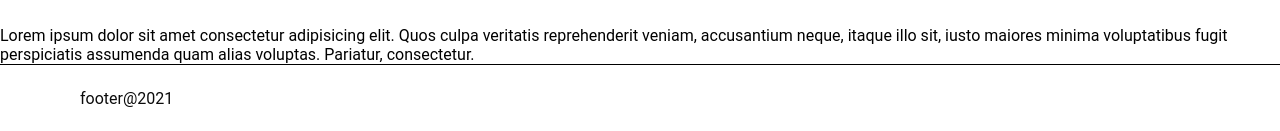
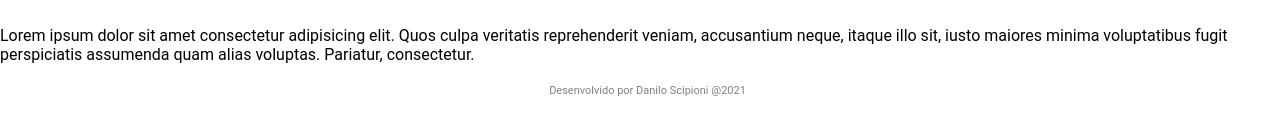
Before and after one commit to daniloscipioni/daniloscipioni-portifolio, a Vue app: page / in a window 1280 px wide. Shown: the part 857-988 px from the top of the page. After the commit the page ends 960 px from the top, so only its background shows below. Built offline with nearby package versions, Linux system fonts and the light colour scheme; what vue-resource would draw is missing.

Commit message:
Footer configurado

```diff
--- a/src/components/shared/footer/Footer.vue
+++ b/src/components/shared/footer/Footer.vue
@@ -1,5 +1,5 @@
 <template>
-    <footer class="footer">Footer@2021</footer>
+    <footer class="footer">{{ $t('footer.text', { name: 'Danilo Scipioni', year: '2021' }) }}</footer>
 </template>
 
 <script>
@@ -30,11 +30,13 @@ export default {
 
 <style scoped >
 .footer {
-  border-top: solid black 1px;
-    background:#f9f9f91b;
-    color: #0c0c0c;
-    padding: 1.5625rem 5rem;
-    text-transform: lowercase;
+    border-top: solid #f9f9f91b 1px;
+    font-size: 11px;
+    color: #808080;
+    padding-left: 15px;
+    padding-top: 20px;
+    padding-bottom: 5px;
+    text-align: center;
 
 }
 </style>
--- a/src/locales/en.json
+++ b/src/locales/en.json
@@ -10,5 +10,8 @@
     "contact":"Contact",
     "skill":"Skills",
     "func":"Functionalities"
-    }
+    },
+   "footer":{
+        "text":"Developed by {name} @{year}"
+   }
 }
--- a/src/locales/pt-br.json
+++ b/src/locales/pt-br.json
@@ -10,5 +10,8 @@
     "contact":"Contato",
     "skill":"Habilidades",
     "func":"Funcionalidades"
-    }
+    },
+    "footer":{
+      "text":"Desenvolvido por {name} @{year}"
+ }
 }
```
